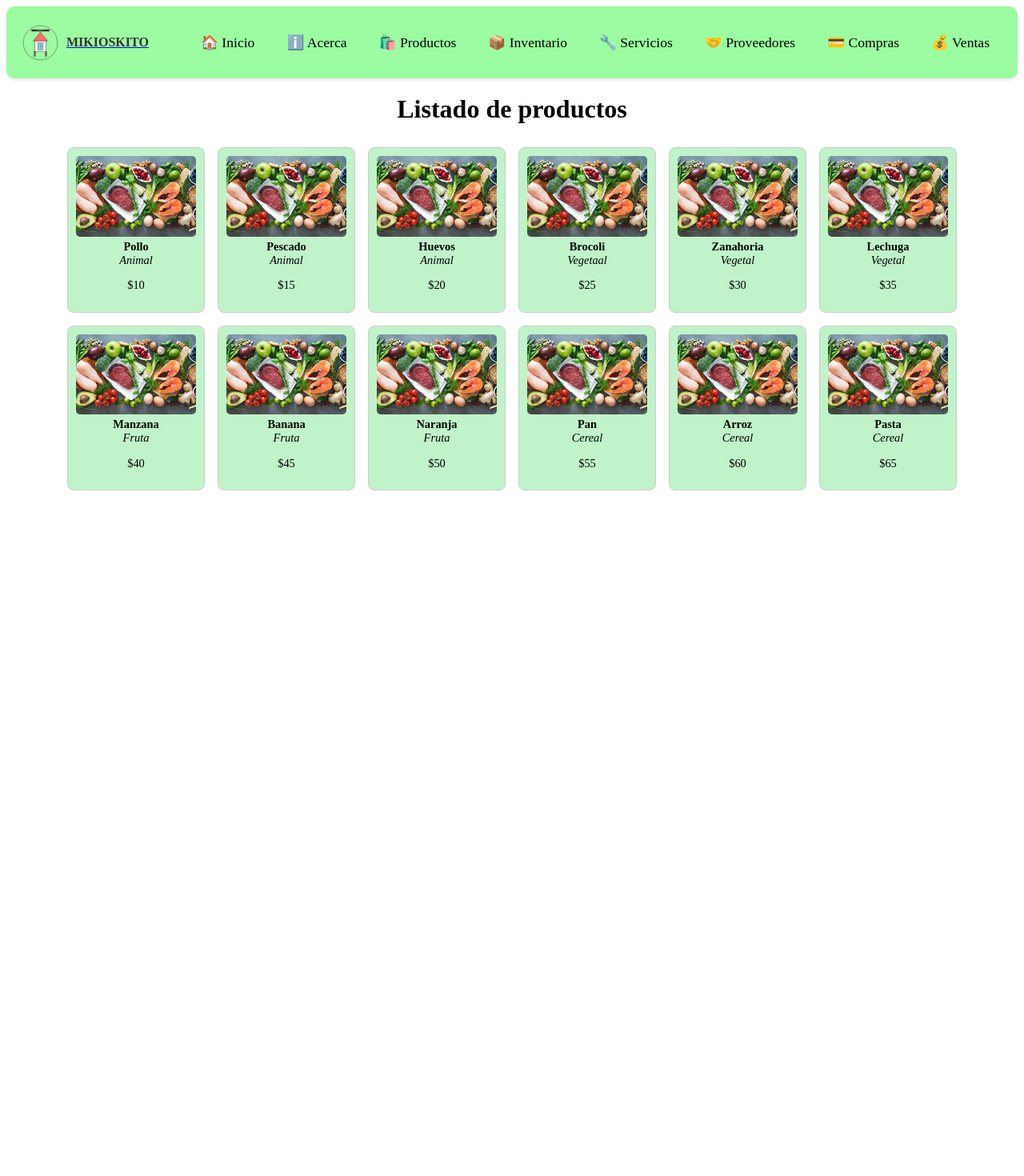
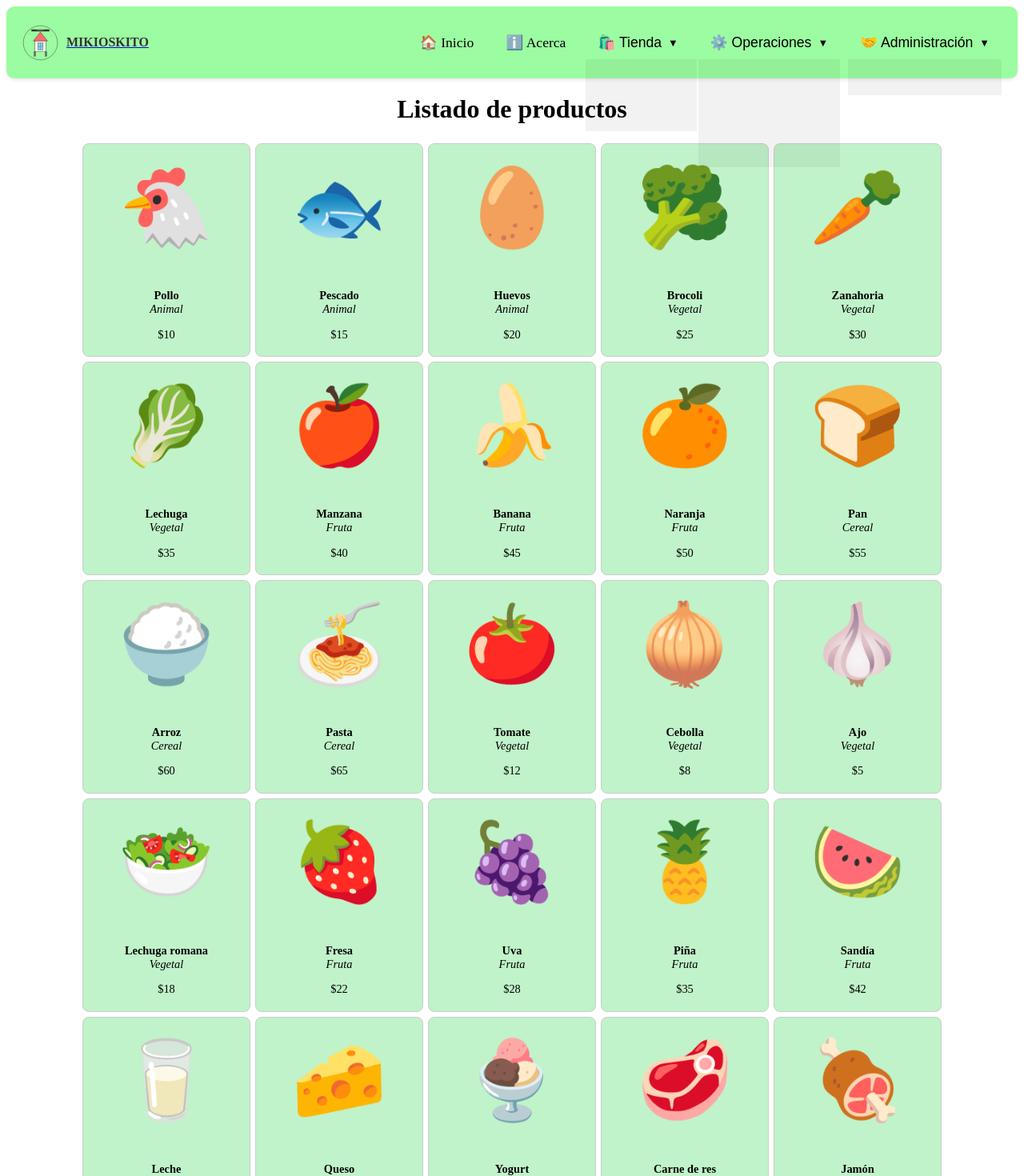
Before and after one commit to gpvsystems/kioskoapp, a Next.js app: page /productos in a window 1280 px wide. Shown: the top 1470 px of the page at 80% size. Before the commit the page ends 800 px from the top, so only its background shows below. Built offline with nearby package versions, Linux system fonts and the light colour scheme.

Commit message:
ajustes varios emojis

```diff
--- a/app/Componentes/NavBar.jsx
+++ b/app/Componentes/NavBar.jsx
@@ -7,9 +7,17 @@ import styles from "./NavBar.module.css";
 
 function NavBar() {
   const [menuOpen, setMenuOpen] = useState(false);
+  const [dropdownOpen, setDropdownOpen] = useState({});
 
   const toggleMenu = () => {
     setMenuOpen(!menuOpen);
+  };
+
+  const toggleDropdown = (itemName) => {
+    setDropdownOpen(prev => ({
+      ...prev,
+      [itemName]: !prev[itemName]
+    }));
   };
 
   return (
@@ -37,13 +45,48 @@ function NavBar() {
         <ul className={`${styles.ulNavBar} ${menuOpen ? styles.menuOpen : ""}`}>
           <li className={styles.liNavBar}><Link className={styles.aNavBar} href="/" onClick={() => setMenuOpen(false)}>🏠 Inicio</Link></li>
           <li className={styles.liNavBar}><Link className={styles.aNavBar} href="/about" onClick={() => setMenuOpen(false)}>ℹ️ Acerca</Link></li>
-          <li className={styles.liNavBar}><Link className={styles.aNavBar} href="/productos" onClick={() => setMenuOpen(false)}>🛍️ Productos</Link></li>
-          <li className={styles.liNavBar}><Link className={styles.aNavBar} href="/inventario" onClick={() => setMenuOpen(false)}>📦 Inventario</Link></li>
-          <li className={styles.liNavBar}><Link className={styles.aNavBar} href="/servicios" onClick={() => setMenuOpen(false)}>🔧 Servicios</Link></li>
-          <li className={styles.liNavBar}><Link className={styles.aNavBar} href="/proveedores" onClick={() => setMenuOpen(false)}>🤝 Proveedores</Link></li>
-          <li className={styles.liNavBar}><Link className={styles.aNavBar} href="/compras" onClick={() => setMenuOpen(false)}>💳 Compras</Link></li>
-          <li className={styles.liNavBar}><Link className={styles.aNavBar} href="/ventas" onClick={() => setMenuOpen(false)}>💰 Ventas</Link></li>
 
+          <li className={`${styles.liNavBar} ${styles.dropdown}`}>
+            <button
+              className={`${styles.aNavBar} ${styles.dropdownToggle}`}
+              onClick={() => toggleDropdown("tienda")}
+            >
+              🛍️ Tienda
+              <span className={`${styles.dropdownArrow} ${dropdownOpen.tienda ? styles.open : ""}`}>▼</span>
+            </button>
+            <ul className={`${styles.dropdownMenu} ${dropdownOpen.tienda ? styles.show : ""}`}>
+              <li><Link className={styles.aNavBar} href="/productos" onClick={() => setMenuOpen(false)}>🛒 Productos</Link></li>
+              <li><Link className={styles.aNavBar} href="/inventario" onClick={() => setMenuOpen(false)}>📦 Inventario</Link></li>
+            </ul>
+          </li>
+
+          <li className={`${styles.liNavBar} ${styles.dropdown}`}>
+            <button
+              className={`${styles.aNavBar} ${styles.dropdownToggle}`}
+              onClick={() => toggleDropdown("operaciones")}
+            >
+              ⚙️ Operaciones
+              <span className={`${styles.dropdownArrow} ${dropdownOpen.operaciones ? styles.open : ""}`}>▼</span>
+            </button>
+            <ul className={`${styles.dropdownMenu} ${dropdownOpen.operaciones ? styles.show : ""}`}>
+              <li><Link className={styles.aNavBar} href="/ventas" onClick={() => setMenuOpen(false)}>💰 Ventas</Link></li>
+              <li><Link className={styles.aNavBar} href="/compras" onClick={() => setMenuOpen(false)}>💳 Compras</Link></li>
+              <li><Link className={styles.aNavBar} href="/servicios" onClick={() => setMenuOpen(false)}>🔧 Servicios</Link></li>
+            </ul>
+          </li>
+
+          <li className={`${styles.liNavBar} ${styles.dropdown}`}>
+            <button
+              className={`${styles.aNavBar} ${styles.dropdownToggle}`}
+              onClick={() => toggleDropdown("admin")}
+            >
+              🤝 Administración
+              <span className={`${styles.dropdownArrow} ${dropdownOpen.admin ? styles.open : ""}`}>▼</span>
+            </button>
+            <ul className={`${styles.dropdownMenu} ${dropdownOpen.admin ? styles.show : ""}`}>
+              <li><Link className={styles.aNavBar} href="/proveedores" onClick={() => setMenuOpen(false)}>🤝 Proveedores</Link></li>
+            </ul>
+          </li>
         </ul>
       </nav>
     </div>
--- a/app/Componentes/NavBar.module.css
+++ b/app/Componentes/NavBar.module.css
@@ -82,6 +82,96 @@
     box-shadow: 0 4px 8px rgba(0, 0, 0, 0.1);
 }
 
+.dropdown {
+    position: relative;
+}
+
+.dropdownToggle {
+    background: none;
+    border: none;
+    cursor: pointer;
+    padding: 10px 15px;
+    display: flex;
+    align-items: center;
+    gap: 8px;
+    font-size: 1.1rem;
+    font-weight: 500;
+    color: rgb(0, 0, 0);
+    text-decoration: none;
+    border-radius: 5px;
+    transition: all 0.3s ease;
+    white-space: nowrap;
+}
+
+.dropdownToggle:hover {
+    color: rgb(255, 255, 255);
+    background-color: rgba(0, 0, 0, 0.2);
+    box-shadow: 0 4px 8px rgba(0, 0, 0, 0.1);
+}
+
+.dropdownArrow {
+    font-size: 0.8rem;
+    transition: transform 0.3s ease;
+    display: inline-block;
+}
+
+.dropdownArrow.open {
+    transform: rotate(180deg);
+}
+
+.dropdownMenu {
+    position: absolute;
+    top: 100%;
+    left: 0;
+    background-color: #9cfca1;
+    border: 1px solid #7dd882;
+    border-radius: 5px;
+    padding: 0;
+    margin: 5px 0 0 0;
+    min-width: 200px;
+    list-style: none;
+    box-shadow: 0 4px 12px rgba(0, 0, 0, 0.15);
+    opacity: 0;
+    visibility: hidden;
+    transform: translateY(-10px);
+    transition: all 0.3s ease;
+    z-index: 1000;
+}
+
+.dropdownMenu.show {
+    opacity: 1;
+    visibility: visible;
+    transform: translateY(0);
+}
+
+.dropdownMenu li {
+    margin: 0;
+}
+
+.dropdownMenu li a {
+    display: block;
+    padding: 12px 20px;
+    color: #000;
+    text-decoration: none;
+    transition: all 0.2s ease;
+    border-radius: 0;
+    font-weight: 500;
+}
+
+.dropdownMenu li a:hover {
+    background-color: rgba(0, 0, 0, 0.15);
+    color: #fff;
+    box-shadow: 0 2px 6px rgba(0, 0, 0, 0.1);
+}
+
+.dropdownMenu li:first-child a {
+    border-radius: 4px 4px 0 0;
+}
+
+.dropdownMenu li:last-child a {
+    border-radius: 0 0 4px 4px;
+}
+
 /* Tablet: 481px to 768px */
 @media (max-width: 768px) {
     .hamburger {
@@ -104,7 +194,8 @@
     }
 
     .ulNavBar.menuOpen {
-        max-height: 500px;
+        max-height: 800px;
+        overflow: visible;
     }
 
     .liNavBar {
@@ -116,6 +207,51 @@
         width: 100%;
         text-align: center;
         padding: 12px;
+    }
+
+    .dropdown {
+        position: relative;
+        width: 100%;
+    }
+
+    .dropdownToggle {
+        width: 100%;
+        justify-content: center;
+        padding: 12px;
+    }
+
+    .dropdownMenu {
+        position: static;
+        background-color: rgba(0, 0, 0, 0.05);
+        border: none;
+        border-radius: 0;
+        box-shadow: none;
+        margin: 0;
+        padding: 0;
+        min-width: 100%;
+        opacity: 1;
+        visibility: visible;
+        transform: none;
+        max-height: 0;
+        overflow: hidden;
+        transition: max-height 0.3s ease;
+    }
+
+    .dropdownMenu.show {
+        max-height: 300px;
+    }
+
+    .dropdownMenu li a {
+        text-align: center;
+        padding: 10px 12px;
+    }
+
+    .dropdownMenu li:first-child a {
+        border-radius: 0;
+    }
+
+    .dropdownMenu li:last-child a {
+        border-radius: 0;
     }
 }
 
@@ -141,7 +277,8 @@
     }
 
     .ulNavBar.menuOpen {
-        max-height: 500px;
+        max-height: 800px;
+        overflow: visible;
     }
 
     .liNavBar {
@@ -155,4 +292,51 @@
         padding: 10px 8px;
         font-size: 14px;
     }
+
+    .dropdown {
+        position: relative;
+        width: 100%;
+    }
+
+    .dropdownToggle {
+        width: 100%;
+        justify-content: center;
+        padding: 10px 8px;
+        font-size: 14px;
+    }
+
+    .dropdownMenu {
+        position: static;
+        background-color: rgba(0, 0, 0, 0.05);
+        border: none;
+        border-radius: 0;
+        box-shadow: none;
+        margin: 0;
+        padding: 0;
+        min-width: 100%;
+        opacity: 1;
+        visibility: visible;
+        transform: none;
+        max-height: 0;
+        overflow: hidden;
+        transition: max-height 0.3s ease;
+    }
+
+    .dropdownMenu.show {
+        max-height: 200px;
+    }
+
+    .dropdownMenu li a {
+        text-align: center;
+        padding: 8px 8px;
+        font-size: 14px;
+    }
+
+    .dropdownMenu li:first-child a {
+        border-radius: 0;
+    }
+
+    .dropdownMenu li:last-child a {
+        border-radius: 0;
+    }
 }
--- a/app/productos/page.jsx
+++ b/app/productos/page.jsx
@@ -12,27 +12,38 @@ function Productos(){
     }
 
     const productos = [
-        {id:1, nombre:"Pollo",categoria :"Animal", precio: 10.0 },
-        {id:2, nombre:"Pescado", categoria :"Animal", precio: 15.0 },
-        {id:3, nombre:"Huevos", categoria :"Animal", precio: 20.0 },
-        {id:4, nombre:"Brocoli", categoria :"Vegetaal", precio: 25.0 },
-        {id:5, nombre:"Zanahoria", categoria :"Vegetal", precio: 30.0 },
-        {id:6, nombre:"Lechuga", categoria :"Vegetal", precio: 35.0 },
-        {id:7, nombre:"Manzana", categoria :"Fruta", precio: 40.0 },
-        {id:8, nombre:"Banana", categoria :"Fruta", precio: 45.0 },
-        {id:9, nombre:"Naranja", categoria :"Fruta", precio: 50.0 },
-        {id:10, nombre:"Pan", categoria :"Cereal", precio: 55.0 },
-        {id:11, nombre:"Arroz", categoria :"Cereal", precio: 60.0 },
-        {id:12, nombre:"Pasta", categoria :"Cereal", precio: 65.0 },
-
-
+        {id:1, nombre:"Pollo",categoria :"Animal", precio: 10.0, emoji: "🐔" },
+        {id:2, nombre:"Pescado", categoria :"Animal", precio: 15.0, emoji: "🐟" },
+        {id:3, nombre:"Huevos", categoria :"Animal", precio: 20.0, emoji: "🥚" },
+        {id:4, nombre:"Brocoli", categoria :"Vegetal", precio: 25.0, emoji: "🥦" },
+        {id:5, nombre:"Zanahoria", categoria :"Vegetal", precio: 30.0, emoji: "🥕" },
+        {id:6, nombre:"Lechuga", categoria :"Vegetal", precio: 35.0, emoji: "🥬" },
+        {id:7, nombre:"Manzana", categoria :"Fruta", precio: 40.0, emoji: "🍎" },
+        {id:8, nombre:"Banana", categoria :"Fruta", precio: 45.0, emoji: "🍌" },
+        {id:9, nombre:"Naranja", categoria :"Fruta", precio: 50.0, emoji: "🍊" },
+        {id:10, nombre:"Pan", categoria :"Cereal", precio: 55.0, emoji: "🍞" },
+        {id:11, nombre:"Arroz", categoria :"Cereal", precio: 60.0, emoji: "🍚" },
+        {id:12, nombre:"Pasta", categoria :"Cereal", precio: 65.0, emoji: "🍝" },
+        {id:13, nombre:"Tomate", categoria :"Vegetal", precio: 12.0, emoji: "🍅" },
+        {id:14, nombre:"Cebolla", categoria :"Vegetal", precio: 8.0, emoji: "🧅" },
+        {id:15, nombre:"Ajo", categoria :"Vegetal", precio: 5.0, emoji: "🧄" },
+        {id:16, nombre:"Lechuga romana", categoria :"Vegetal", precio: 18.0, emoji: "🥗" },
+        {id:17, nombre:"Fresa", categoria :"Fruta", precio: 22.0, emoji: "🍓" },
+        {id:18, nombre:"Uva", categoria :"Fruta", precio: 28.0, emoji: "🍇" },
+        {id:19, nombre:"Piña", categoria :"Fruta", precio: 35.0, emoji: "🍍" },
+        {id:20, nombre:"Sandía", categoria :"Fruta", precio: 42.0, emoji: "🍉" },
+        {id:21, nombre:"Leche", categoria :"Lácteos", precio: 12.0, emoji: "🥛" },
+        {id:22, nombre:"Queso", categoria :"Lácteos", precio: 25.0, emoji: "🧀" },
+        {id:23, nombre:"Yogurt", categoria :"Lácteos", precio: 18.0, emoji: "🍨" },
+        {id:24, nombre:"Carne de res", categoria :"Animal", precio: 45.0, emoji: "🥩" },
+        {id:25, nombre:"Jamón", categoria :"Animal", precio: 35.0, emoji: "🍖" },
     ];
 
 
 
     const listaProductos = productos.map(producto => (
         <li  className={styles.card} key={producto.id}>
-
+           <div className={styles.emoji}>{producto.emoji}</div>
            <Image src="/producto.png" alt={producto.nombre} width={200} height={150} />
            <br />
             <b> {producto.nombre}</b>
--- a/app/productos/productos.module.css
+++ b/app/productos/productos.module.css
@@ -1,19 +1,31 @@
 .card {
     border: 1px solid #ccc;
     border-radius: 8px;
-    padding: 10px;
-    margin: 8px;
+    padding: 4px;
+    margin: 3px;
     text-align: center;
     background-color: rgb(192, 243, 201);
-    max-width: 150px;
+    min-width: 200px;
     font-size: 0.9rem;
+    min-height:  100px;
 }
+
+.emoji {
+    font-size: 6rem;
+    margin-bottom: 10px;
+    display: flex;
+    align-items: center;
+    justify-content: center;
+    min-height: 150px;
+}
+
 .card img {
     width: 100%;
     height: auto;
     max-height: 120px;
     object-fit: cover;
     border-radius: 5px;
+    display: none;
 }
 .card:hover {
     box-shadow: 0 4px 8px rgba(0, 0, 0, 0.1);
```
